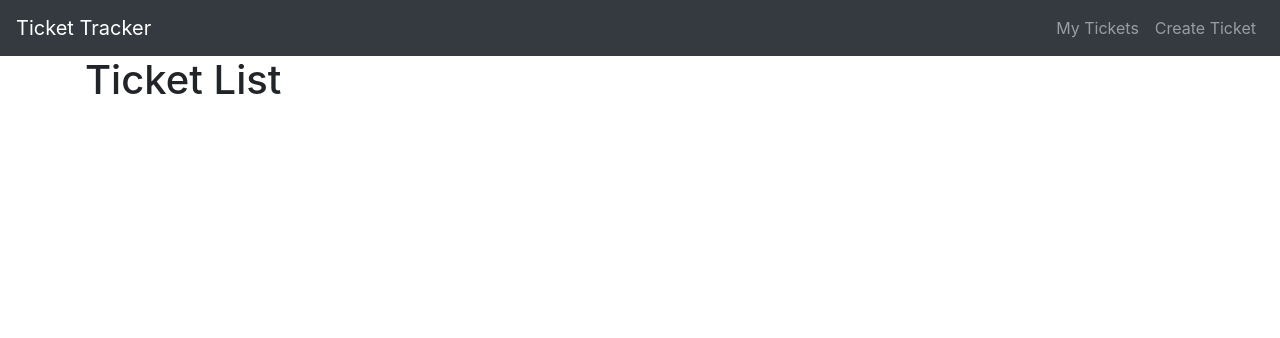
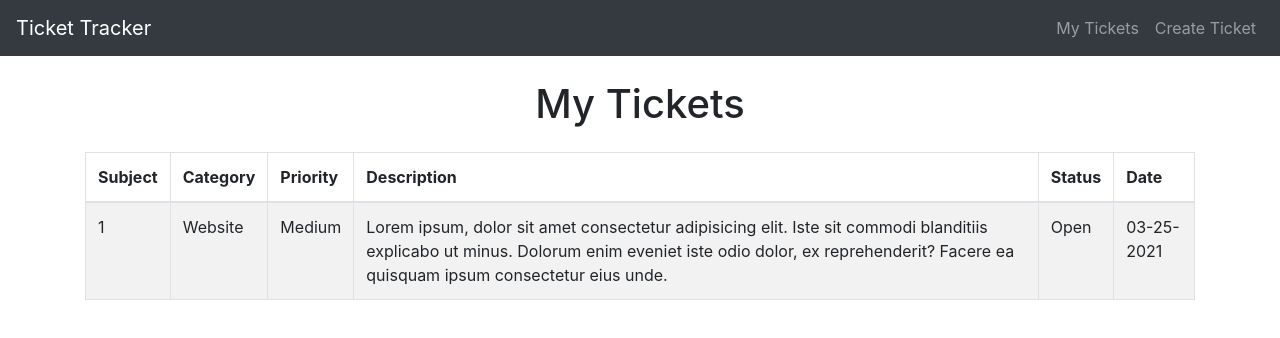
Before and after one commit to smkattoula/Ticket-Tracker-2021-refactored, a React (Create React App) app in the folder client/: page /list in a window 1280 px wide. Shown: the top 338 px of the page. Built offline with nearby package versions, Linux system fonts and the light colour scheme.

Commit message:
add table in TicketList component

```diff
--- a/client/src/components/TicketList.js
+++ b/client/src/components/TicketList.js
@@ -1,10 +1,39 @@
-import React from "react";
+import React, { useState, useEffect, Fragment } from "react";
+import { Table, Container } from "react-bootstrap";
+import axios from "axios";
 
 const TicketList = () => {
   return (
-    <div>
-      <h1>Ticket List</h1>
-    </div>
+    <Fragment>
+      <h1 className="text-center mt-4">My Tickets</h1>
+      <Table className="mt-4" striped bordered hover>
+        <thead>
+          <tr>
+            <th>Subject</th>
+            <th>Category</th>
+            <th>Priority</th>
+            <th>Description</th>
+            <th>Status</th>
+            <th>Date</th>
+          </tr>
+        </thead>
+        <tbody>
+          <tr>
+            <td>1</td>
+            <td>Website</td>
+            <td>Medium</td>
+            <td>
+              Lorem ipsum, dolor sit amet consectetur adipisicing elit. Iste sit
+              commodi blanditiis explicabo ut minus. Dolorum enim eveniet iste
+              odio dolor, ex reprehenderit? Facere ea quisquam ipsum consectetur
+              eius unde.
+            </td>
+            <td>Open</td>
+            <td>03-25-2021</td>
+          </tr>
+        </tbody>
+      </Table>
+    </Fragment>
   );
 };
 
```
